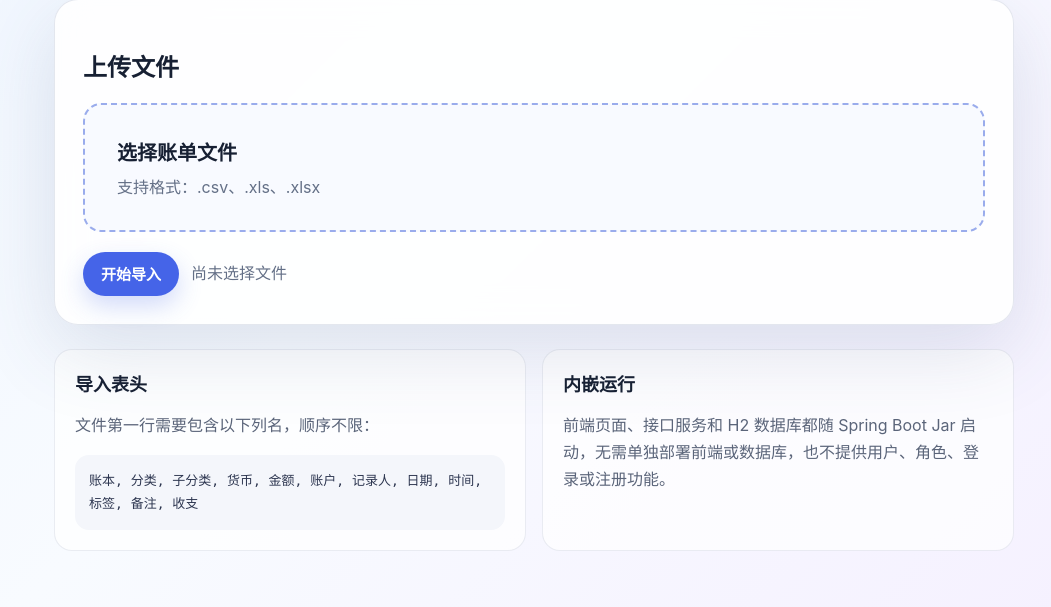
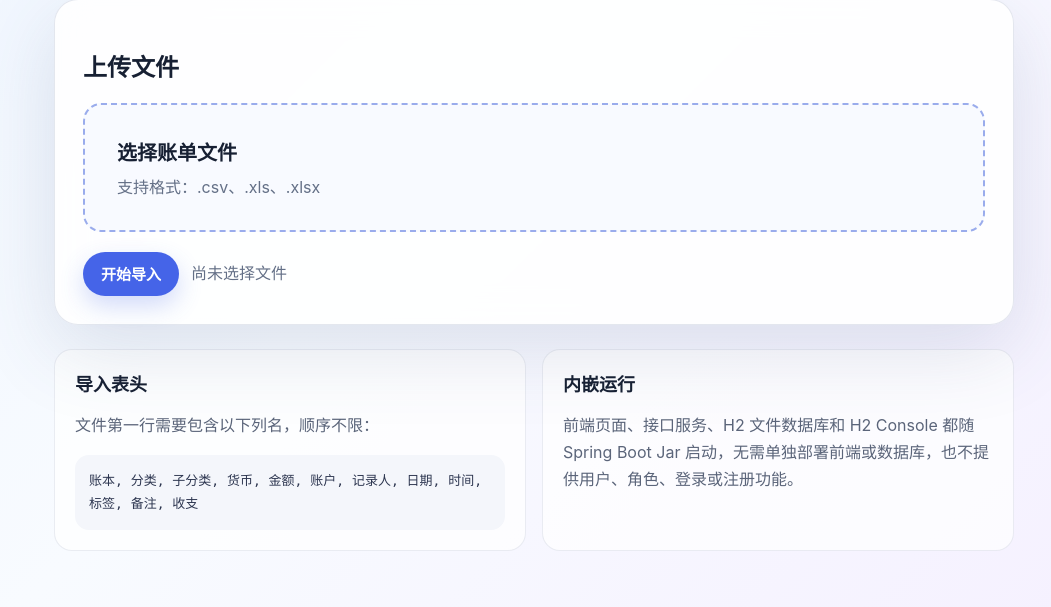
Before and after one commit to AlexLeonCN/Bills, a Spring Boot app: page / in a window 1280 px wide. Shown: the part 252-859 px from the top of the page, without its empty margins (106-1157 px from the left). Run offline with Spring Boot 4, Linux system fonts and the light colour scheme.

Commit message:
Re-enable local H2 console
Co-authored-by: AlexLeonCN <AlexLeonCN@users.noreply.github.com>

```diff
--- a/src/main/resources/application.yml
+++ b/src/main/resources/application.yml
@@ -10,7 +10,7 @@ spring:
       encoding: UTF-8
   h2:
     console:
-      enabled: false
+      enabled: true
       path: /h2-console
   servlet:
     multipart:
--- a/src/main/resources/static/index.html
+++ b/src/main/resources/static/index.html
@@ -40,7 +40,7 @@
         </section>
         <section>
             <h2>内嵌运行</h2>
-            <p>前端页面、接口服务和 H2 数据库都随 Spring Boot Jar 启动，无需单独部署前端或数据库，也不提供用户、角色、登录或注册功能。</p>
+            <p>前端页面、接口服务、H2 文件数据库和 H2 Console 都随 Spring Boot Jar 启动，无需单独部署前端或数据库，也不提供用户、角色、登录或注册功能。</p>
         </section>
     </div>
 </main>
```
Also changed, not shown: README.md.
